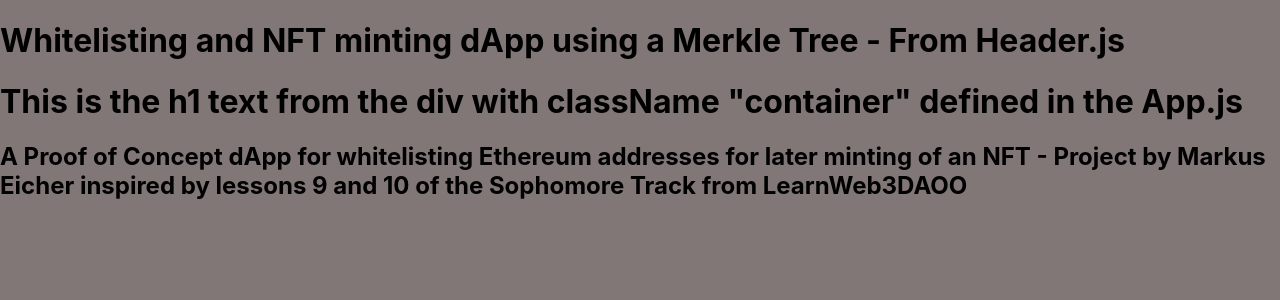
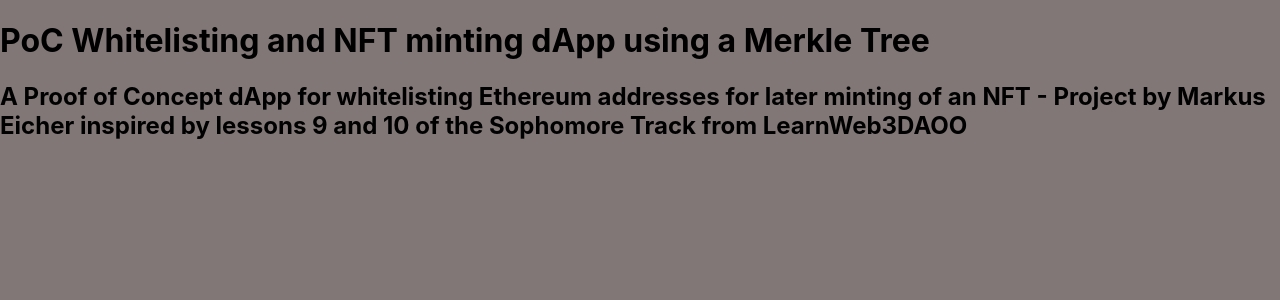
Before and after one commit to MarkusEicher/NFT-minter, a React (Create React App) app: page / in a window 1280 px wide. Shown: the top 300 px of the page. Built offline with nearby package versions, Linux system fonts and the light colour scheme.

Commit message:
Remove h1 title text from App.js

```diff
--- a/src/App.js
+++ b/src/App.js
@@ -1,5 +1,5 @@
-// import logo from './MECS-Logo-Icon.png';
-// import './App.css';
+// import React from 'react'; // Import React for using classes
+
 import Header from './components/Header';
 
 function App() {
@@ -10,9 +10,9 @@
   return (
     <div className="container">
 
-      <Header />
+      <Header h1title='PoC Whitelisting and NFT minting dApp using a Merkle Tree'/>
 
-      <h1>This is the h1 text from the div with className "container" defined in the App.js</h1>
+      {/* <h1>This is the h1 text from the div with className "container" defined in the App.js</h1> */}
       <h2>A Proof of Concept dApp for whitelisting Ethereum addresses for later minting of an NFT - Project by Markus Eicher inspired by lessons 9 and 10 of the Sophomore Track from LearnWeb3DAOO</h2>
       {/* <p>My name {name} is inserted here from the const name</p> */}
       {/* <p>This is an example of a ternary operator defined as const x it shows yes or no. It's currently set to {ternary1 ? 'Yes' : 'No'}</p> */}
@@ -21,4 +21,12 @@
   );
 }
 
+// Example of a class component definition
+
+// class App extends React.Component {
+//   render() {
+//     return <h1>This is a hello from a class component</h1>
+//   }
+// }
+
 export default App;
--- a/src/components/Header.js
+++ b/src/components/Header.js
@@ -1,11 +1,17 @@
 import React from 'react'
+// import logo from './MECS-Logo-Icon.png';
+// import './App.css';
 
-const Header = () => {
+const Header = (props) => {
   return (
     <header>
-      <h1>Whitelisting and NFT minting dApp using a Merkle Tree - From Header.js</h1>
+      <h1>{props.h1title}</h1>
     </header>
   )
 }
 
+Header.defaultProps = {
+  h1title: 'Inserted by default props in Header.js'
+}
+
 export default Header
```
